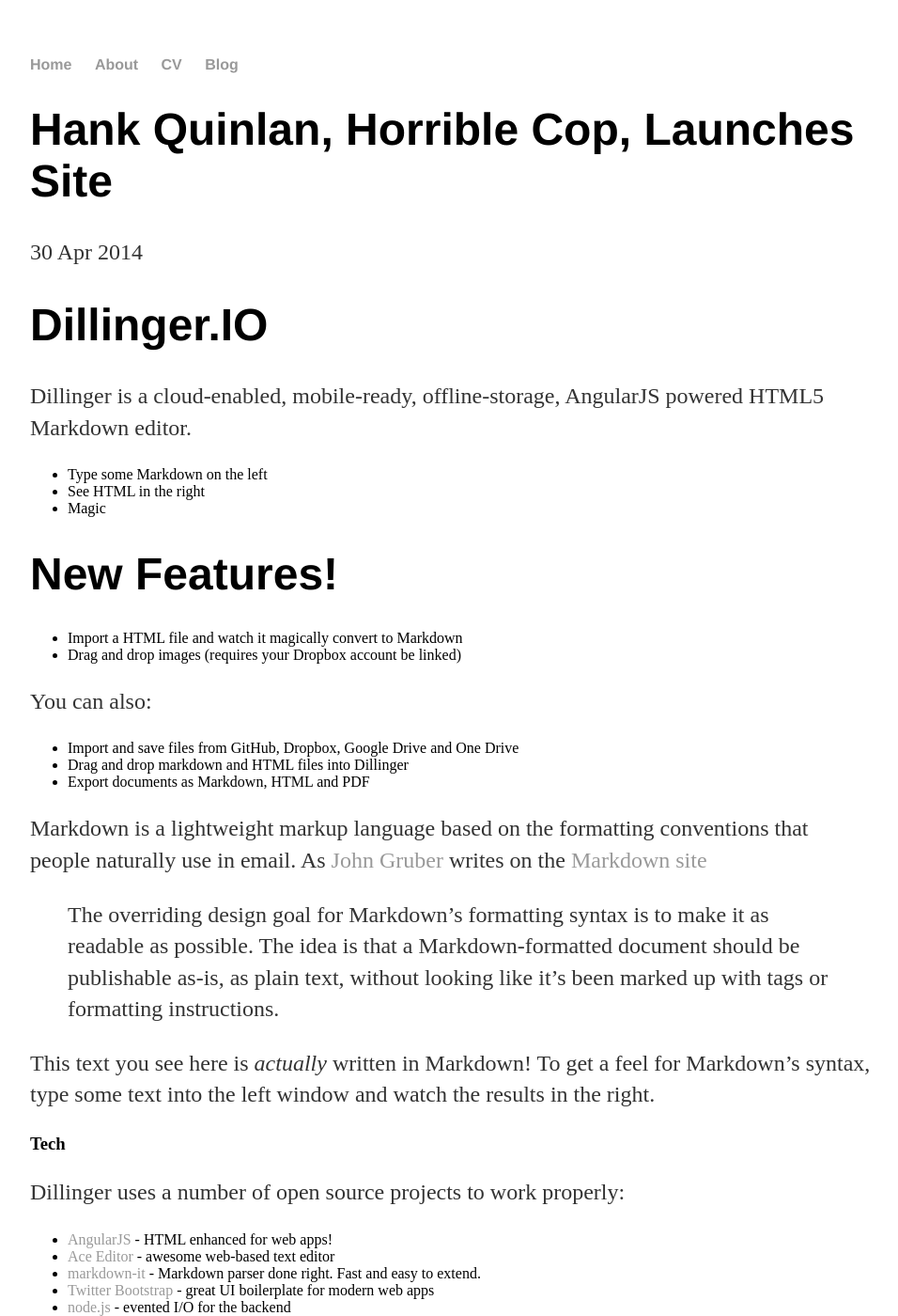
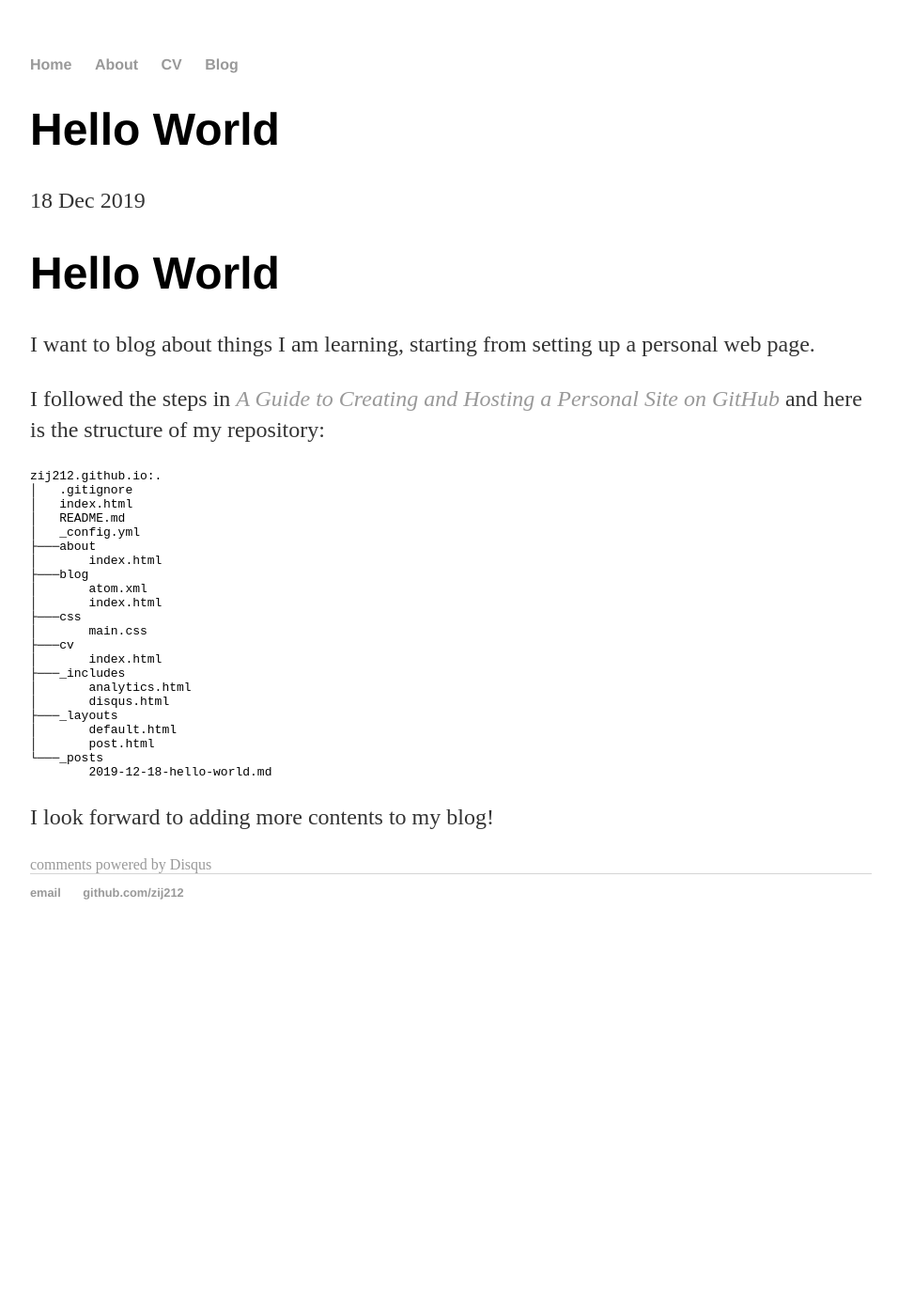
Before and after one commit to zij212/zij212.github.io, a Jekyll site: the page built from _posts/2019-12-18-hello-world.md, in a window 1280 px wide and 1400 px high. Shown: the whole window at 94% size, without its empty margins (160-1116 px from the left). Built offline with Jekyll 4.4.1, drawn with Linux system fonts in a browser that asks for light colours; comment, search, counter and statistics services are not loaded; some of the changed text lies outside the part shown.

Commit message:
Update 2019-12-18-hello-world.md

````diff
--- a/_posts/2019-12-18-hello-world.md
+++ b/_posts/2019-12-18-hello-world.md
@@ -1,184 +1,37 @@
 ---
 layout: post
-title: "Hank Quinlan, Horrible Cop, Launches Site"
-date: 2014-04-30
+title: "Hello World"
+date: 2019-12-18
 ---
 
-# Dillinger.IO
+# Hello World
+I want to blog about things I am learning, starting from setting up a personal web page.
 
+I followed the steps in [*A Guide to Creating and Hosting a Personal Site on GitHub*](http://jmcglone.com/guides/github-pages/) and here is the structure of my repository:
 
-Dillinger is a cloud-enabled, mobile-ready, offline-storage, AngularJS powered HTML5 Markdown editor.
-
-  - Type some Markdown on the left
-  - See HTML in the right
-  - Magic
-
-# New Features!
-
-  - Import a HTML file and watch it magically convert to Markdown
-  - Drag and drop images (requires your Dropbox account be linked)
-
-
-You can also:
-  - Import and save files from GitHub, Dropbox, Google Drive and One Drive
-  - Drag and drop markdown and HTML files into Dillinger
-  - Export documents as Markdown, HTML and PDF
-
-Markdown is a lightweight markup language based on the formatting conventions that people naturally use in email.  As [John Gruber] writes on the [Markdown site][df1]
-
-> The overriding design goal for Markdown's
-> formatting syntax is to make it as readable
-> as possible. The idea is that a
-> Markdown-formatted document should be
-> publishable as-is, as plain text, without
-> looking like it's been marked up with tags
-> or formatting instructions.
-
-This text you see here is *actually* written in Markdown! To get a feel for Markdown's syntax, type some text into the left window and watch the results in the right.
-
-### Tech
-
-Dillinger uses a number of open source projects to work properly:
-
-* [AngularJS] - HTML enhanced for web apps!
-* [Ace Editor] - awesome web-based text editor
-* [markdown-it] - Markdown parser done right. Fast and easy to extend.
-* [Twitter Bootstrap] - great UI boilerplate for modern web apps
-* [node.js] - evented I/O for the backend
-* [Express] - fast node.js network app framework [@tjholowaychuk]
-* [Gulp] - the streaming build system
-* [Breakdance](http://breakdance.io) - HTML to Markdown converter
-* [jQuery] - duh
-
-And of course Dillinger itself is open source with a [public repository][dill]
- on GitHub.
-
-### Installation
-
-Dillinger requires [Node.js](https://nodejs.org/) v4+ to run.
-
-Install the dependencies and devDependencies and start the server.
-
-```sh
-$ cd dillinger
-$ npm install -d
-$ node app
+```bash
+zij212.github.io:.
+│   .gitignore
+│   index.html
+│   README.md
+│   _config.yml
+├───about
+│       index.html
+├───blog
+│       atom.xml
+│       index.html
+├───css
+│       main.css
+├───cv
+│       index.html
+├───_includes
+│       analytics.html
+│       disqus.html
+├───_layouts
+│       default.html
+│       post.html
+└───_posts
+        2019-12-18-hello-world.md
 ```
 
-For production environments...
-
-```sh
-$ npm install --production
-$ NODE_ENV=production node app
-```
-
-### Plugins
-
-Dillinger is currently extended with the following plugins. Instructions on how to use them in your own application are linked below.
-
-| Plugin | README |
-| ------ | ------ |
-| Dropbox | [plugins/dropbox/README.md][PlDb] |
-| Github | [plugins/github/README.md][PlGh] |
-| Google Drive | [plugins/googledrive/README.md][PlGd] |
-| OneDrive | [plugins/onedrive/README.md][PlOd] |
-| Medium | [plugins/medium/README.md][PlMe] |
-| Google Analytics | [plugins/googleanalytics/README.md][PlGa] |
-
-
-### Development
-
-Want to contribute? Great!
-
-Dillinger uses Gulp + Webpack for fast developing.
-Make a change in your file and instantanously see your updates!
-
-Open your favorite Terminal and run these commands.
-
-First Tab:
-```sh
-$ node app
-```
-
-Second Tab:
-```sh
-$ gulp watch
-```
-
-(optional) Third:
-```sh
-$ karma test
-```
-#### Building for source
-For production release:
-```sh
-$ gulp build --prod
-```
-Generating pre-built zip archives for distribution:
-```sh
-$ gulp build dist --prod
-```
-### Docker
-Dillinger is very easy to install and deploy in a Docker container.
-
-By default, the Docker will expose port 8080, so change this within the Dockerfile if necessary. When ready, simply use the Dockerfile to build the image.
-
-```sh
-cd dillinger
-docker build -t joemccann/dillinger:${package.json.version} .
-```
-This will create the dillinger image and pull in the necessary dependencies. Be sure to swap out `${package.json.version}` with the actual version of Dillinger.
-
-Once done, run the Docker image and map the port to whatever you wish on your host. In this example, we simply map port 8000 of the host to port 8080 of the Docker (or whatever port was exposed in the Dockerfile):
-
-```sh
-docker run -d -p 8000:8080 --restart="always" <youruser>/dillinger:${package.json.version}
-```
-
-Verify the deployment by navigating to your server address in your preferred browser.
-
-```sh
-127.0.0.1:8000
-```
-
-#### Kubernetes + Google Cloud
-
-See [KUBERNETES.md](https://github.com/joemccann/dillinger/blob/master/KUBERNETES.md)
-
-
-### Todos
-
- - Write MORE Tests
- - Add Night Mode
-
-License
-----
-
-MIT
-
-
-**Free Software, Hell Yeah!**
-
-[//]: # (These are reference links used in the body of this note and get stripped out when the markdown processor does its job. There is no need to format nicely because it shouldn't be seen. Thanks SO - http://stackoverflow.com/questions/4823468/store-comments-in-markdown-syntax)
-
-
-   [dill]: <https://github.com/joemccann/dillinger>
-   [git-repo-url]: <https://github.com/joemccann/dillinger.git>
-   [john gruber]: <http://daringfireball.net>
-   [df1]: <http://daringfireball.net/projects/markdown/>
-   [markdown-it]: <https://github.com/markdown-it/markdown-it>
-   [Ace Editor]: <http://ace.ajax.org>
-   [node.js]: <http://nodejs.org>
-   [Twitter Bootstrap]: <http://twitter.github.com/bootstrap/>
-   [jQuery]: <http://jquery.com>
-   [@tjholowaychuk]: <http://twitter.com/tjholowaychuk>
-   [express]: <http://expressjs.com>
-   [AngularJS]: <http://angularjs.org>
-   [Gulp]: <http://gulpjs.com>
-
-   [PlDb]: <https://github.com/joemccann/dillinger/tree/master/plugins/dropbox/README.md>
-   [PlGh]: <https://github.com/joemccann/dillinger/tree/master/plugins/github/README.md>
-   [PlGd]: <https://github.com/joemccann/dillinger/tree/master/plugins/googledrive/README.md>
-   [PlOd]: <https://github.com/joemccann/dillinger/tree/master/plugins/onedrive/README.md>
-   [PlMe]: <https://github.com/joemccann/dillinger/tree/master/plugins/medium/README.md>
-   [PlGa]: <https://github.com/RahulHP/dillinger/blob/master/plugins/googleanalytics/README.md>
+I look forward to adding more contents to my blog!
````
